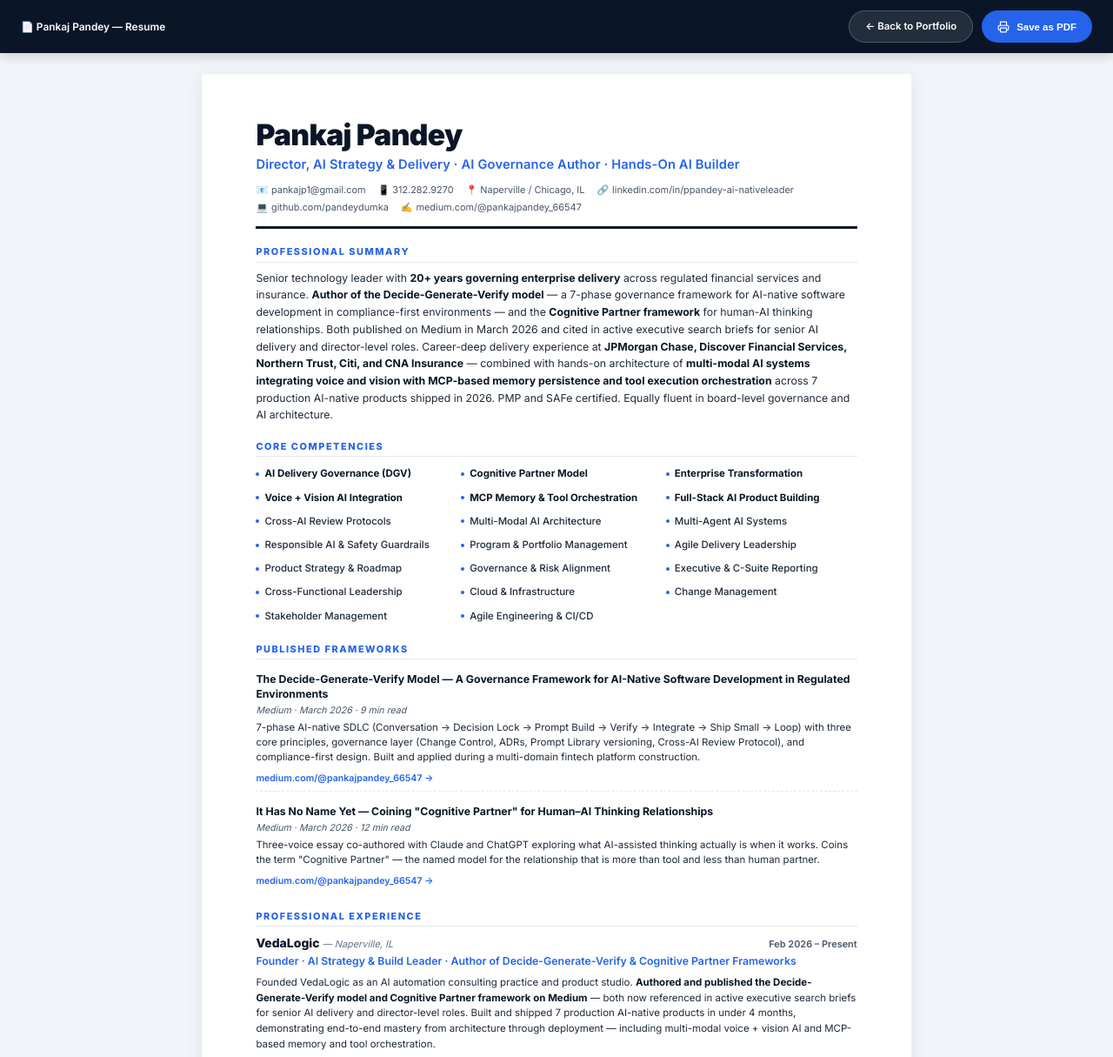
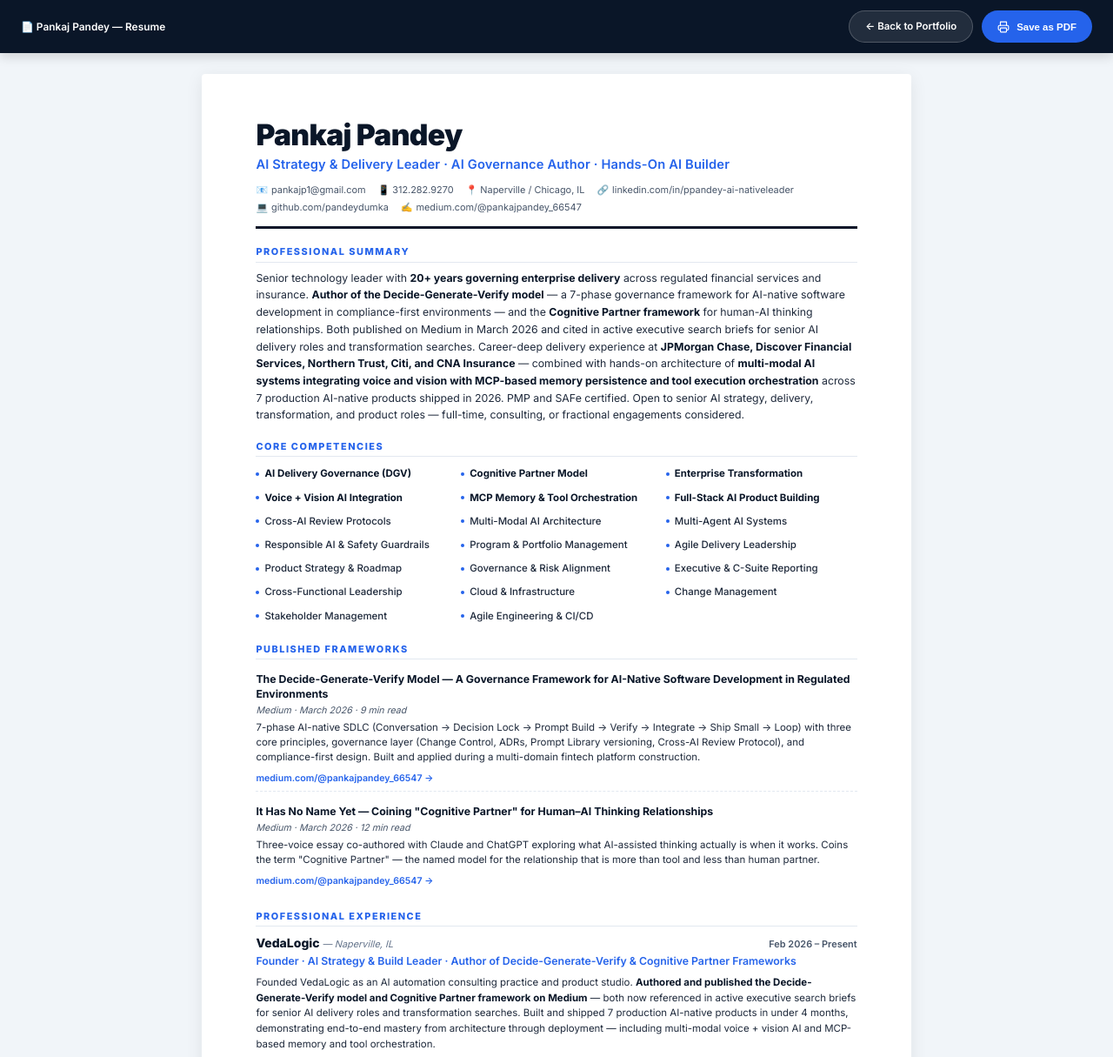
Before and after one commit to pandeydumka/pankajpandey-ai, a website: page public/resume.html in a window 1280 px wide. Shown: the top 1215 px of the page at 87% size. Drawn offline with Linux system fonts and the light colour scheme.

Commit message:
Broaden resume positioning to capability-led (AI Strategy & Delivery Leader) — open to senior AI roles across all levels and engagement types

```diff
--- a/public/resume.html
+++ b/public/resume.html
@@ -3,8 +3,8 @@
 <head>
 <meta charset="UTF-8"/>
 <meta name="viewport" content="width=device-width, initial-scale=1.0"/>
-<title>Pankaj Pandey — Resume | Director, AI Strategy &amp; Delivery</title>
-<meta name="description" content="Pankaj Pandey — Director, AI Strategy &amp; Delivery candidate. Author of the Decide-Generate-Verify model and Cognitive Partner framework. 20+ years leading enterprise delivery at JPMorgan, Discover, Northern Trust, and CNA. Multi-modal AI architect (voice + vision + MCP). 7 production AI products shipped in 2026."/>
+<title>Pankaj Pandey — Resume | AI Strategy &amp; Delivery Leader · Framework Author</title>
+<meta name="description" content="Pankaj Pandey — AI Strategy &amp; Delivery leader. Author of the Decide-Generate-Verify model and Cognitive Partner framework. 20+ years leading enterprise delivery at JPMorgan, Discover, Northern Trust, and CNA. Multi-modal AI architect (voice + vision + MCP). 7 production AI products shipped in 2026. Open to senior AI strategy, delivery, transformation, and product roles."/>
 <link rel="preconnect" href="https://fonts.googleapis.com"/>
 <link rel="preconnect" href="https://fonts.gstatic.com" crossorigin/>
 <link href="https://fonts.googleapis.com/css2?family=Inter:wght@300;400;500;600;700;800;900&display=swap" rel="stylesheet"/>
@@ -130,7 +130,7 @@ html,body{font-family:'Inter',-apple-system,BlinkMacSystemFont,sans-serif;font-s
 <div class="page">
   <header class="header">
     <h1 class="name">Pankaj Pandey</h1>
-    <div class="title">Director, AI Strategy &amp; Delivery · AI Governance Author · Hands-On AI Builder</div>
+    <div class="title">AI Strategy &amp; Delivery Leader · AI Governance Author · Hands-On AI Builder</div>
     <div class="contact">
       <span>📧 <a href="mailto:pankajp1@gmail.com">pankajp1@gmail.com</a></span>
       <span>📱 312.282.9270</span>
@@ -142,7 +142,7 @@ html,body{font-family:'Inter',-apple-system,BlinkMacSystemFont,sans-serif;font-s
   </header>
   <section class="section">
     <h2 class="section-title">Professional Summary</h2>
-    <p class="summary">Senior technology leader with <strong>20+ years governing enterprise delivery</strong> across regulated financial services and insurance. <strong>Author of the Decide-Generate-Verify model</strong> — a 7-phase governance framework for AI-native software development in compliance-first environments — and the <strong>Cognitive Partner framework</strong> for human-AI thinking relationships. Both published on Medium in March 2026 and cited in active executive search briefs for senior AI delivery and director-level roles. Career-deep delivery experience at <strong>JPMorgan Chase, Discover Financial Services, Northern Trust, Citi, and CNA Insurance</strong> — combined with hands-on architecture of <strong>multi-modal AI systems integrating voice and vision with MCP-based memory persistence and tool execution orchestration</strong> across 7 production AI-native products shipped in 2026. PMP and SAFe certified. Equally fluent in board-level governance and AI architecture.</p>
+    <p class="summary">Senior technology leader with <strong>20+ years governing enterprise delivery</strong> across regulated financial services and insurance. <strong>Author of the Decide-Generate-Verify model</strong> — a 7-phase governance framework for AI-native software development in compliance-first environments — and the <strong>Cognitive Partner framework</strong> for human-AI thinking relationships. Both published on Medium in March 2026 and cited in active executive search briefs for senior AI delivery roles and transformation searches. Career-deep delivery experience at <strong>JPMorgan Chase, Discover Financial Services, Northern Trust, Citi, and CNA Insurance</strong> — combined with hands-on architecture of <strong>multi-modal AI systems integrating voice and vision with MCP-based memory persistence and tool execution orchestration</strong> across 7 production AI-native products shipped in 2026. PMP and SAFe certified. Open to senior AI strategy, delivery, transformation, and product roles — full-time, consulting, or fractional engagements considered.</p>
   </section>
   <section class="section">
     <h2 class="section-title">Core Competencies</h2>
@@ -191,7 +191,7 @@ html,body{font-family:'Inter',-apple-system,BlinkMacSystemFont,sans-serif;font-s
     <div class="job">
       <div class="job-header"><div class="job-company">VedaLogic <span class="job-location">— Naperville, IL</span></div><div class="job-date">Feb 2026 – Present</div></div>
       <div class="job-title">Founder · AI Strategy &amp; Build Leader · Author of Decide-Generate-Verify &amp; Cognitive Partner Frameworks</div>
-      <p class="job-intro">Founded VedaLogic as an AI automation consulting practice and product studio. <strong>Authored and published the Decide-Generate-Verify model and Cognitive Partner framework on Medium</strong> — both now referenced in active executive search briefs for senior AI delivery and director-level roles. Built and shipped 7 production AI-native products in under 4 months, demonstrating end-to-end mastery from architecture through deployment — including multi-modal voice + vision AI and MCP-based memory and tool orchestration.</p>
+      <p class="job-intro">Founded VedaLogic as an AI automation consulting practice and product studio. <strong>Authored and published the Decide-Generate-Verify model and Cognitive Partner framework on Medium</strong> — both now referenced in active executive search briefs for senior AI delivery roles and transformation searches. Built and shipped 7 production AI-native products in under 4 months, demonstrating end-to-end mastery from architecture through deployment — including multi-modal voice + vision AI and MCP-based memory and tool orchestration.</p>
       <div class="products-intro">Key Achievements — AI Products Shipped:</div>
       <ul class="bullets">
         <li class="product-bullet"><strong>🚀 AI SmartApp Factory</strong> — Architected and launched a multi-agent AI software development platform with GPT as Product Owner, Claude as Architect, Claude Code as Builder. Implemented a 9-step ceremony pipeline with Playwright E2E test gates, intent-driven development, automated build &amp; deployment, and soft-delete safety. <em>Stack: TypeScript · PostgreSQL · Drizzle ORM · Multi-agent orchestration.</em></li>
```
